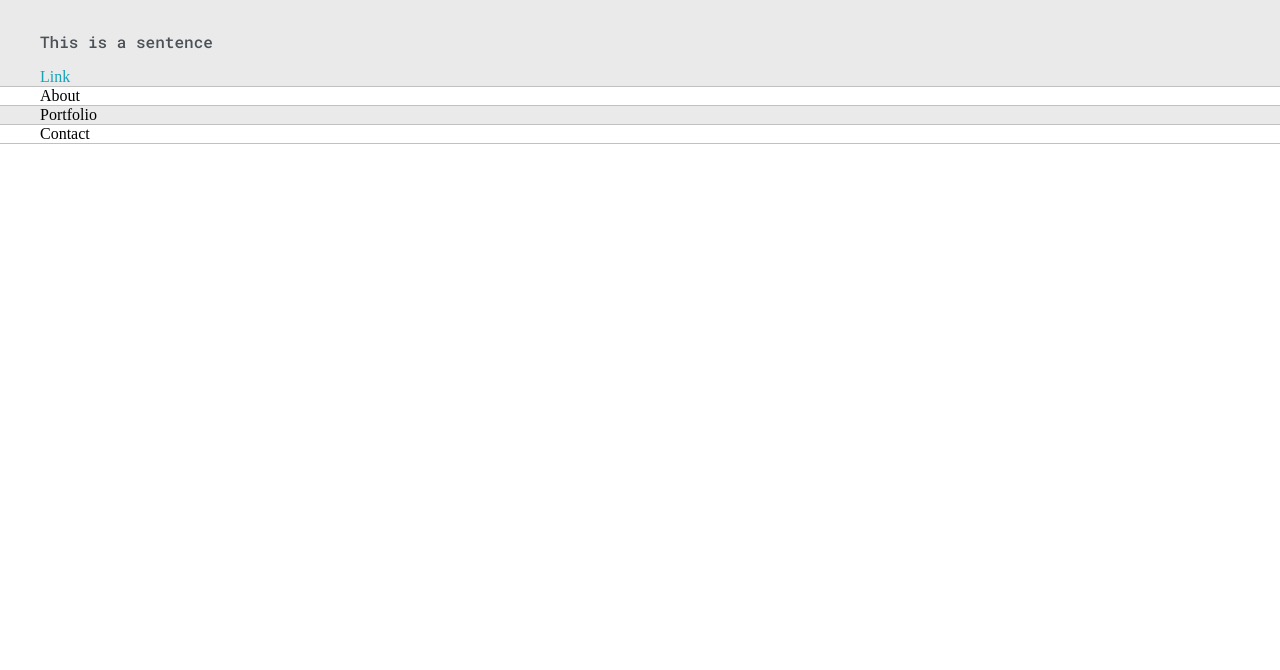
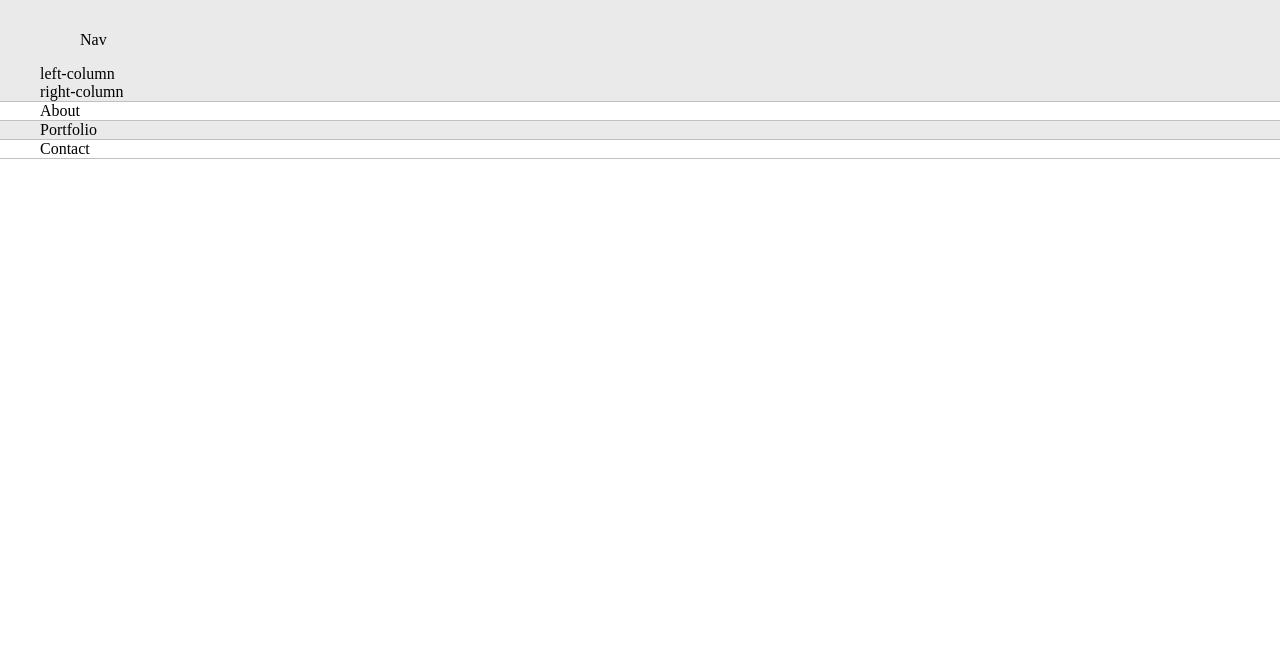
Before and after one commit to NhienLam/MyPortfolio, a plain HTML site: page src/index.html in a window 1280 px wide. Shown: the part 130-800 px from the top of the page. Drawn offline with Linux system fonts and the light colour scheme.

Commit message:
Update index.html

```diff
--- a/src/index.html
+++ b/src/index.html
@@ -15,9 +15,32 @@
 
     <section class="s1">
         <div class="main-container">
-            <h1>Nhien (Ricky) Lam</h1>
-            <p>This is a sentence</p>
-            <a href="#">Link</a>
+            <div class="greeting-wrapper">
+                <h1>Nhien (Ricky) Lam</h1>
+            </div>
+
+            <div class="intro-wrapper">
+                <div class= "nav-wrapper">
+                    <div class="dots-wrapper">
+                        <div id="dot-1" class="browser-dot"></div>
+                        <div id="dot-2" class="browser-dot"></div>
+                        <div id="dot-3" class="browser-dot"></div>
+                    </div>
+
+                    <ul id="navigation">
+                        Nav
+                    </ul>
+                </div>
+
+                <div class= "left-column">
+                    left-column
+                </div>
+
+                <div class= "right-column">
+                    right-column
+                </div>
+            </div>
+
         </div>
     </section>
 
```
